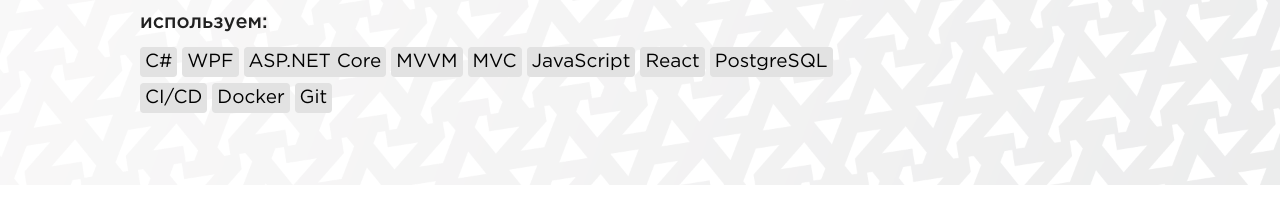
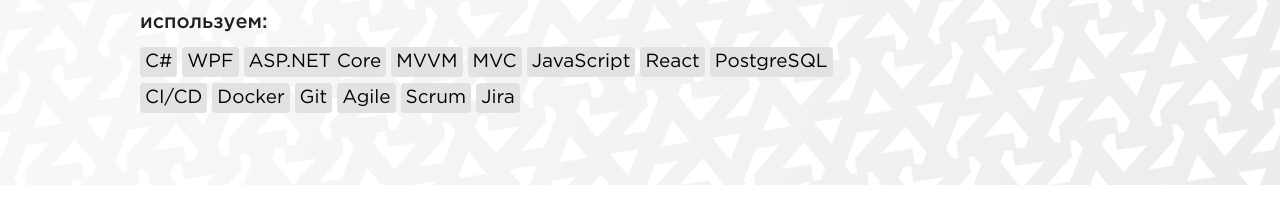
Before and after one commit to Azbooka/azbooka.github.io, a plain HTML site: page index.html in a window 1280 px wide. Shown: the part 269-487 px from the top of the page. Drawn offline with nearby package versions, Linux system fonts and the light colour scheme.

Commit message:
Update app.html

```diff
--- a/app/app.html
+++ b/app/app.html
@@ -62,6 +62,15 @@
                                 </div>
                                 <div class="tag-cloud__unit">
                                     Git
+                                </div>
+                                <div class="tag-cloud__unit">
+                                    Agile
+                                </div>
+                                <div class="tag-cloud__unit">
+                                    Scrum
+                                </div>
+                                <div class="tag-cloud__unit">
+                                    Jira
                                 </div>
                             </div>
                         </section>
```
